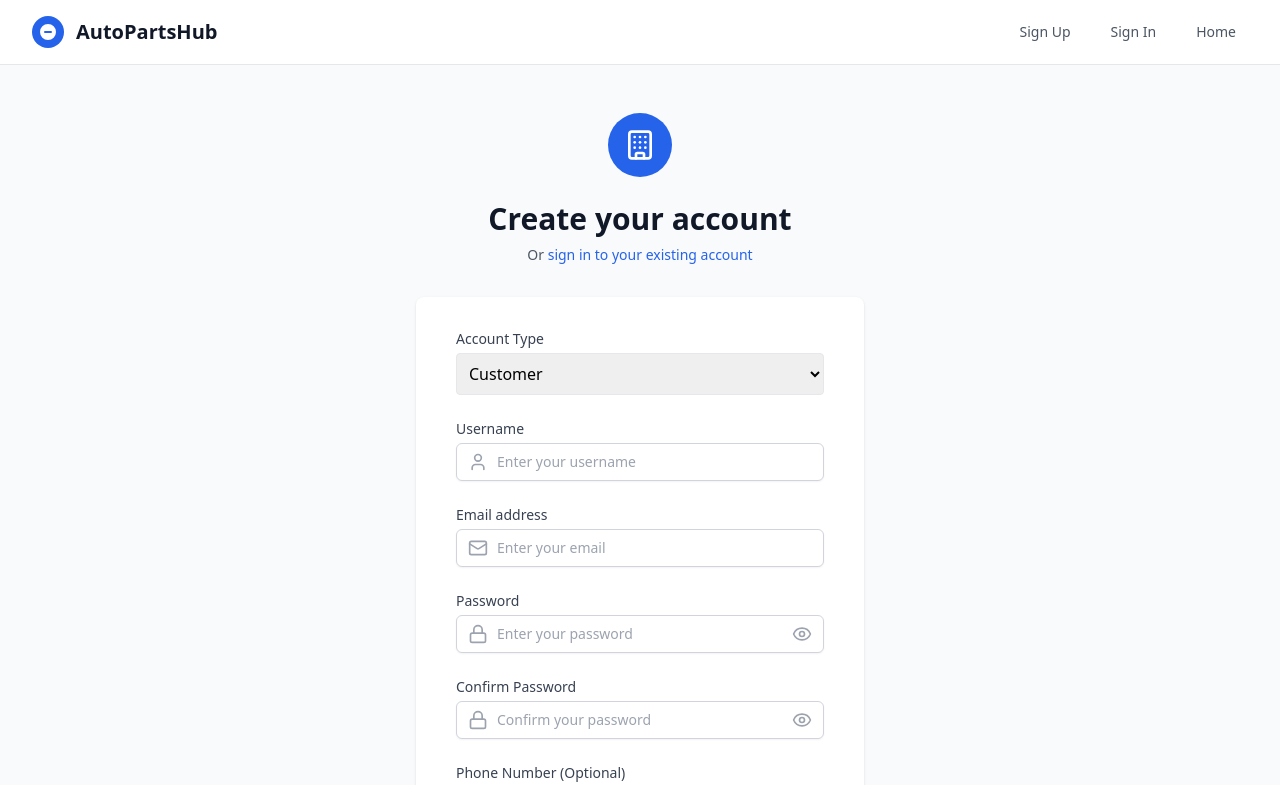
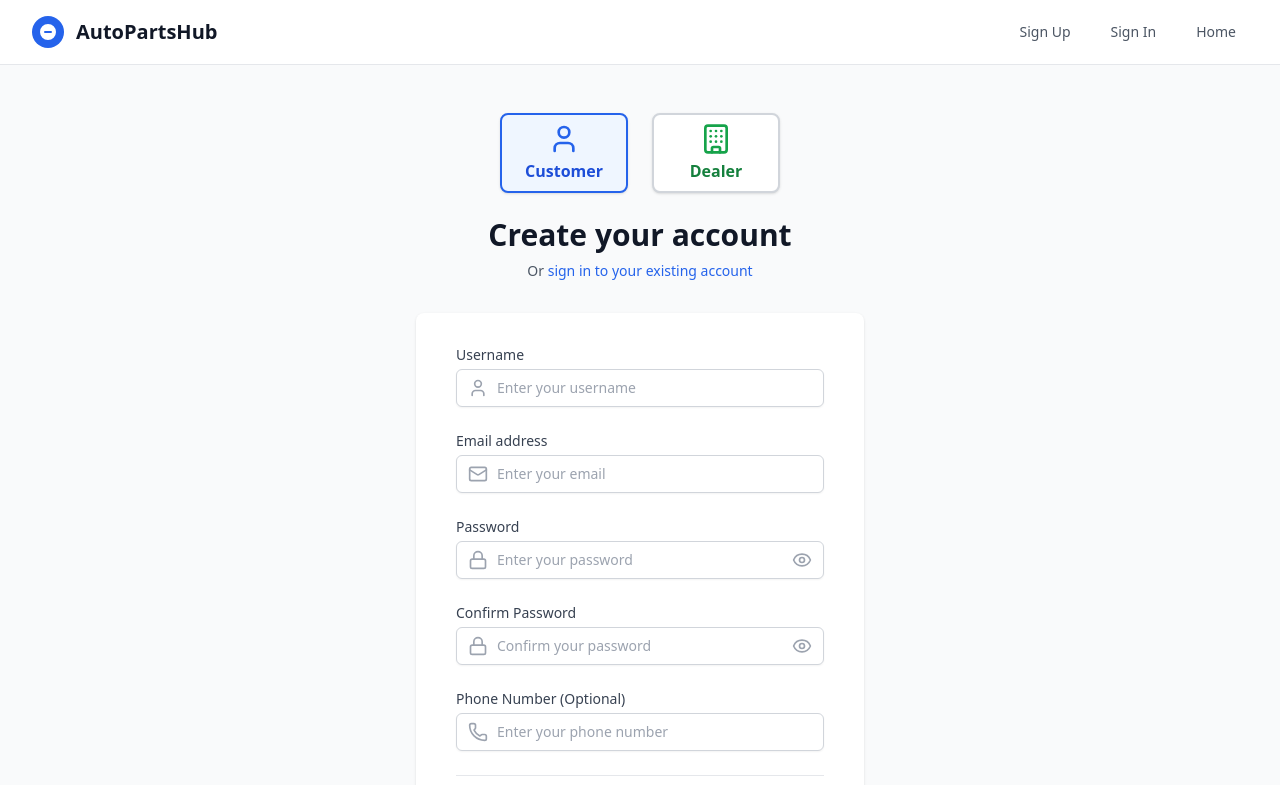
Before and after one commit to dev-rfgul/auto-hub, a React (Vite) app in the folder frontend/: page /user-signup in a window 1280 px wide. Shown: the top 785 px of the page. Built offline with nearby package versions, Linux system fonts and the light colour scheme.

Commit message:
refactor Signup component to use selectedType for role management and simplify form handling

```diff
--- a/frontend/src/Pages/Signup.jsx
+++ b/frontend/src/Pages/Signup.jsx
@@ -1,44 +1,46 @@
 import React, { useState } from "react";
 import { Link, useNavigate } from "react-router-dom";
-import {
-  Eye,
-  EyeOff,
-  User,
-  Mail,
-  Lock,
-  Phone,
-  MapPin,
-  Building,
-} from "lucide-react";
+import { Eye, EyeOff, User, Mail, Lock, Phone, MapPin, Building } from "lucide-react";
 import axios from "axios";
 
 const Signup = () => {
   const navigate = useNavigate();
   const [showPassword, setShowPassword] = useState(false);
   const [showConfirmPassword, setShowConfirmPassword] = useState(false);
+  const [selectedType, setSelectedType] = useState("user");
   const [formData, setFormData] = useState({
     username: "",
     email: "",
     password: "",
     confirmPassword: "",
     phone: "",
-    role: "user",
     address: "",
     // Dealer fields
     dealer: {
       name: "",
       cnic: "",
     },
-    // Admin fields
-    admin: {
-      permissions: "",
-      assignedRegions: "",
-    },
   });
   const [errors, setErrors] = useState({});
   const [isLoading, setIsLoading] = useState(false);
 
-  // Helper to handle nested fields
+  // Card switch handler
+  const handleTypeSelect = (type) => {
+    setSelectedType(type);
+    setErrors({});
+    setFormData((prev) => ({
+      ...prev,
+      username: "",
+      email: "",
+      password: "",
+      confirmPassword: "",
+      phone: "",
+      address: "",
+      dealer: { name: "", cnic: "" },
+    }));
+  };
+
+  // Input handler
   const handleInputChange = (e) => {
     const { name, value } = e.target;
     if (name.startsWith("dealer.")) {
@@ -47,15 +49,6 @@ const Signup = () => {
         ...prev,
         dealer: {
           ...prev.dealer,
-          [field]: value,
-        },
-      }));
-    } else if (name.startsWith("admin.")) {
-      const field = name.split(".")[1];
-      setFormData((prev) => ({
-        ...prev,
-        admin: {
-          ...prev.admin,
           [field]: value,
         },
       }));
@@ -70,6 +63,7 @@ const Signup = () => {
     }
   };
 
+  // Validation
   const validateForm = () => {
     const newErrors = {};
 
@@ -105,7 +99,7 @@ const Signup = () => {
     }
 
     // Dealer validation
-    if (formData.role === "dealer") {
+    if (selectedType === "dealer") {
       if (!formData.dealer.name.trim()) {
         newErrors["dealer.name"] = "Dealer name is required";
       }
@@ -114,20 +108,11 @@ const Signup = () => {
       }
     }
 
-    // Admin validation
-    if (formData.role === "admin") {
-      if (!formData.admin.permissions.trim()) {
-        newErrors["admin.permissions"] = "Permissions are required";
-      }
-      if (!formData.admin.assignedRegions.trim()) {
-        newErrors["admin.assignedRegions"] = "Assigned regions are required";
-      }
-    }
-
     setErrors(newErrors);
     return Object.keys(newErrors).length === 0;
   };
 
+  // Submit handler
   const handleSubmit = async (e) => {
     e.preventDefault();
     if (!validateForm()) return;
@@ -140,24 +125,14 @@ const Signup = () => {
         email: formData.email,
         password: formData.password,
         phone: formData.phone,
-        role: formData.role,
         address: formData.address,
+        role: selectedType,
       };
 
-      if (formData.role === "dealer") {
+      if (selectedType === "dealer") {
         submitData.dealer = {
           name: formData.dealer.name,
           cnic: formData.dealer.cnic,
-        };
-      }
-      if (formData.role === "admin") {
-        submitData.admin = {
-          permissions: formData.admin.permissions.split(",").map((s) =>
-            s.trim()
-          ),
-          assignedRegions: formData.admin.assignedRegions.split(",").map((s) =>
-            s.trim()
-          ),
         };
       }
 
@@ -167,10 +142,8 @@ const Signup = () => {
         { withCredentials: true }
       );
 
-      if (formData.role === "dealer") {
+      if (selectedType === "dealer") {
         navigate("/dealer-dashboard");
-      } else if (formData.role === "admin") {
-        navigate("/admin-dashboard");
       } else {
         navigate("/");
       }
@@ -184,12 +157,35 @@ const Signup = () => {
   return (
     <div className="min-h-screen bg-gray-50 flex flex-col justify-center py-12 sm:px-6 lg:px-8">
       <div className="sm:mx-auto sm:w-full sm:max-w-md">
-        <div className="flex justify-center">
-          <div className="w-16 h-16 bg-blue-600 rounded-full flex items-center justify-center">
-            <Building className="w-8 h-8 text-white" />
-          </div>
+        <div className="flex justify-center gap-6 mb-6">
+          {/* User Card */}
+          <button
+            type="button"
+            className={`w-32 h-20 rounded-lg shadow flex flex-col items-center justify-center border-2 ${
+              selectedType === "user"
+                ? "border-blue-600 bg-blue-50"
+                : "border-gray-300 bg-white"
+            }`}
+            onClick={() => handleTypeSelect("user")}
+          >
+            <User className="h-8 w-8 mb-1 text-blue-600" />
+            <span className="font-semibold text-blue-700">Customer</span>
+          </button>
+          {/* Dealer Card */}
+          <button
+            type="button"
+            className={`w-32 h-20 rounded-lg shadow flex flex-col items-center justify-center border-2 ${
+              selectedType === "dealer"
+                ? "border-green-600 bg-green-50"
+                : "border-gray-300 bg-white"
+            }`}
+            onClick={() => handleTypeSelect("dealer")}
+          >
+            <Building className="h-8 w-8 mb-1 text-green-600" />
+            <span className="font-semibold text-green-700">Dealer</span>
+          </button>
         </div>
-        <h2 className="mt-6 text-center text-3xl font-bold text-gray-900">
+        <h2 className="text-center text-3xl font-bold text-gray-900">
           Create your account
         </h2>
         <p className="mt-2 text-center text-sm text-gray-600">
@@ -206,29 +202,9 @@ const Signup = () => {
       <div className="mt-8 sm:mx-auto sm:w-full sm:max-w-md">
         <div className="bg-white py-8 px-4 shadow sm:rounded-lg sm:px-10">
           <form className="space-y-6" onSubmit={handleSubmit}>
-            {/* Role Selection */}
+            {/* Username */}
             <div>
               <label className="block text-sm font-medium text-gray-700">
-                Account Type
-              </label>
-              <select
-                name="role"
-                value={formData.role}
-                onChange={handleInputChange}
-                className="mt-1 block w-full border rounded p-2"
-              >
-                <option value="user">Customer</option>
-                <option value="dealer">Dealer</option>
-                <option value="admin">Admin</option>
-              </select>
-            </div>
-
-            {/* Username */}
-            <div>
-              <label
-                htmlFor="username"
-                className="block text-sm font-medium text-gray-700"
-              >
                 Username
               </label>
               <div className="mt-1 relative">
@@ -236,7 +212,6 @@ const Signup = () => {
                   <User className="h-5 w-5 text-gray-400" />
                 </div>
                 <input
-                  id="username"
                   name="username"
                   type="text"
                   required
@@ -255,10 +230,7 @@ const Signup = () => {
 
             {/* Email */}
             <div>
-              <label
-                htmlFor="email"
-                className="block text-sm font-medium text-gray-700"
-              >
+              <label className="block text-sm font-medium text-gray-700">
                 Email address
               </label>
               <div className="mt-1 relative">
@@ -266,7 +238,6 @@ const Signup = () => {
                   <Mail className="h-5 w-5 text-gray-400" />
                 </div>
                 <input
-                  id="email"
                   name="email"
                   type="email"
                   autoComplete="email"
@@ -286,10 +257,7 @@ const Signup = () => {
 
             {/* Password */}
             <div>
-              <label
-                htmlFor="password"
-                className="block text-sm font-medium text-gray-700"
-              >
+              <label className="block text-sm font-medium text-gray-700">
                 Password
               </label>
               <div className="mt-1 relative">
@@ -297,7 +265,6 @@ const Signup = () => {
                   <Lock className="h-5 w-5 text-gray-400" />
                 </div>
                 <input
-                  id="password"
                   name="password"
                   type={showPassword ? "text" : "password"}
                   autoComplete="new-password"
@@ -328,10 +295,7 @@ const Signup = () => {
 
             {/* Confirm Password */}
             <div>
-              <label
-                htmlFor="confirmPassword"
-                className="block text-sm font-medium text-gray-700"
-              >
+              <label className="block text-sm font-medium text-gray-700">
                 Confirm Password
               </label>
               <div className="mt-1 relative">
@@ -339,7 +303,6 @@ const Signup = () => {
                   <Lock className="h-5 w-5 text-gray-400" />
                 </div>
                 <input
-                  id="confirmPassword"
                   name="confirmPassword"
                   type={showConfirmPassword ? "text" : "password"}
                   autoComplete="new-password"
@@ -374,10 +337,7 @@ const Signup = () => {
 
             {/* Phone */}
             <div>
-              <label
-                htmlFor="phone"
-                className="block text-sm font-medium text-gray-700"
-              >
+              <label className="block text-sm font-medium text-gray-700">
                 Phone Number (Optional)
               </label>
               <div className="mt-1 relative">
@@ -385,7 +345,6 @@ const Signup = () => {
                   <Phone className="h-5 w-5 text-gray-400" />
                 </div>
                 <input
-                  id="phone"
                   name="phone"
                   type="tel"
                   autoComplete="tel"
@@ -410,10 +369,7 @@ const Signup = () => {
               <div className="grid grid-cols-1 gap-4 sm:grid-cols-2">
                 {/* Street */}
                 <div className="sm:col-span-2">
-                  <label
-                    htmlFor="street"
-                    className="block text-sm font-medium text-gray-700"
-                  >
+                  <label className="block text-sm font-medium text-gray-700">
                     Street Address
                   </label>
                   <div className="mt-1 relative">
@@ -421,7 +377,6 @@ const Signup = () => {
                       <MapPin className="h-5 w-5 text-gray-400" />
                     </div>
                     <input
-                      id="street"
                       name="address"
                       type="text"
                       value={formData.address}
@@ -435,7 +390,7 @@ const Signup = () => {
             </div>
 
             {/* Dealer Fields */}
-            {formData.role === "dealer" && (
+            {selectedType === "dealer" && (
               <>
                 <div>
                   <label className="block text-sm font-medium text-gray-700">
@@ -470,48 +425,6 @@ const Signup = () => {
                   {errors["dealer.cnic"] && (
                     <p className="mt-2 text-sm text-red-600">
                       {errors["dealer.cnic"]}
-                    </p>
-                  )}
-                </div>
-              </>
-            )}
-
-            {/* Admin Fields */}
-            {formData.role === "admin" && (
-              <>
-                <div>
-                  <label className="block text-sm font-medium text-gray-700">
-                    Permissions (comma separated)
-                  </label>
-                  <input
-                    name="admin.permissions"
-                    type="text"
-                    value={formData.admin.permissions}
-                    onChange={handleInputChange}
-                    className="mt-1 block w-full border rounded p-2"
-                    placeholder="e.g. manage_users,approve_stores"
-                  />
-                  {errors["admin.permissions"] && (
-                    <p className="mt-2 text-sm text-red-600">
-                      {errors["admin.permissions"]}
-                    </p>
-                  )}
-                </div>
-                <div>
-                  <label className="block text-sm font-medium text-gray-700">
-                    Assigned Regions (comma separated)
-                  </label>
-                  <input
-                    name="admin.assignedRegions"
-                    type="text"
-                    value={formData.admin.assignedRegions}
-                    onChange={handleInputChange}
-                    className="mt-1 block w-full border rounded p-2"
-                    placeholder="e.g. lahore,islamabad"
-                  />
-                  {errors["admin.assignedRegions"] && (
-                    <p className="mt-2 text-sm text-red-600">
-                      {errors["admin.assignedRegions"]}
                     </p>
                   )}
                 </div>
```
